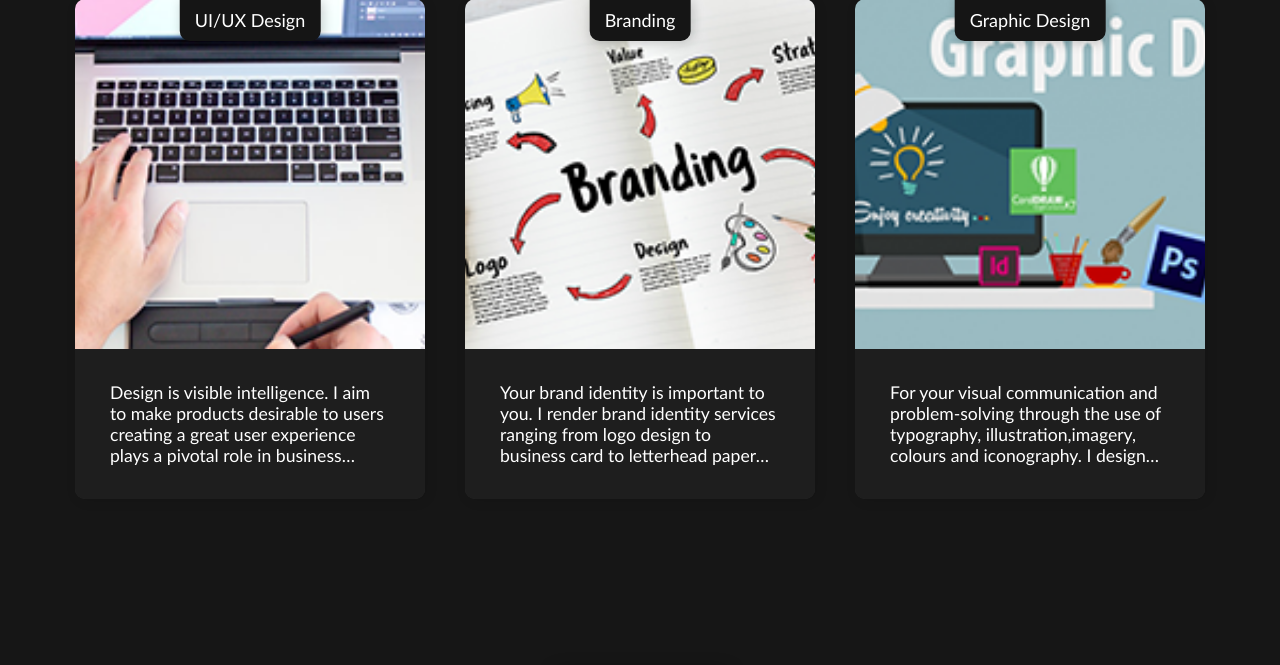
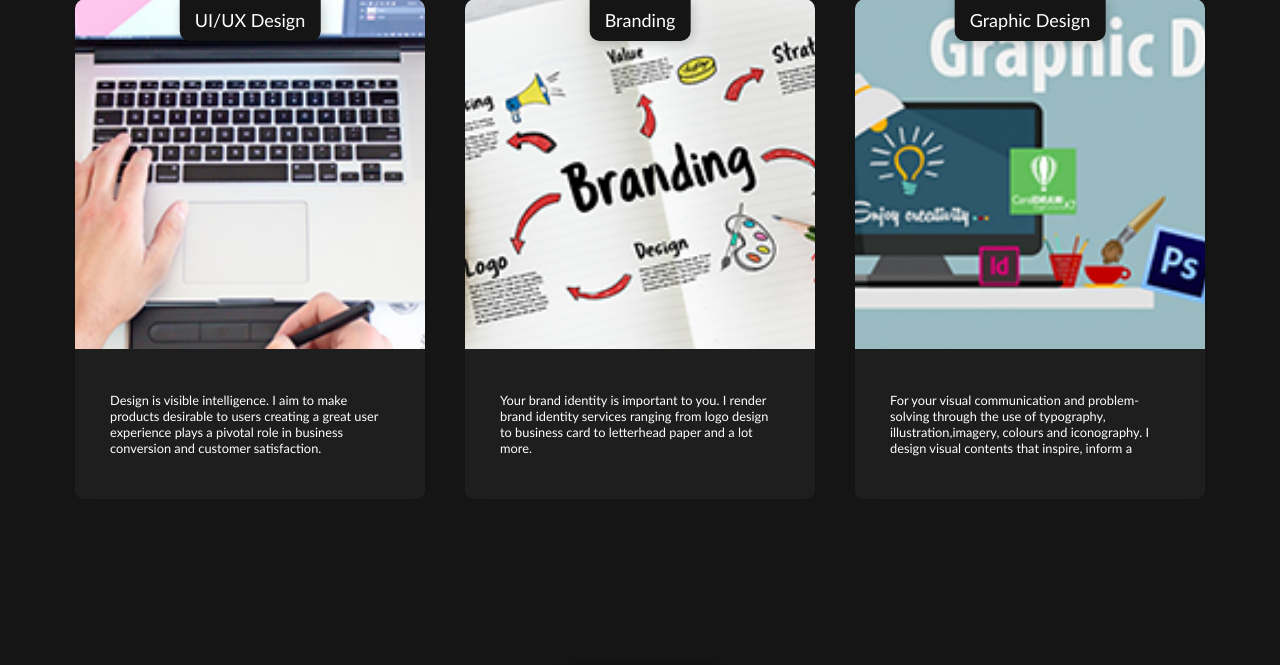
Before and after one commit to Neebsy/neebsy.github.io, a PHP site: page / in a window 1280 px wide. Shown: the part 1849-2514 px from the top of the page. Run offline with PHP 8.4, Linux system fonts and the light colour scheme; some libraries are stand-ins or nearby versions.

Commit message:
new change

```diff
--- a/style.css
+++ b/style.css
@@ -328,7 +328,7 @@ display: block;
 .s-b-text a{
     margin: 0px;
     color: white;
-    font-size: 1.1rem;
+    font-size: 0.8rem;
     font-family: calibri;
     display: block;
     display: -webkit-box;
```
